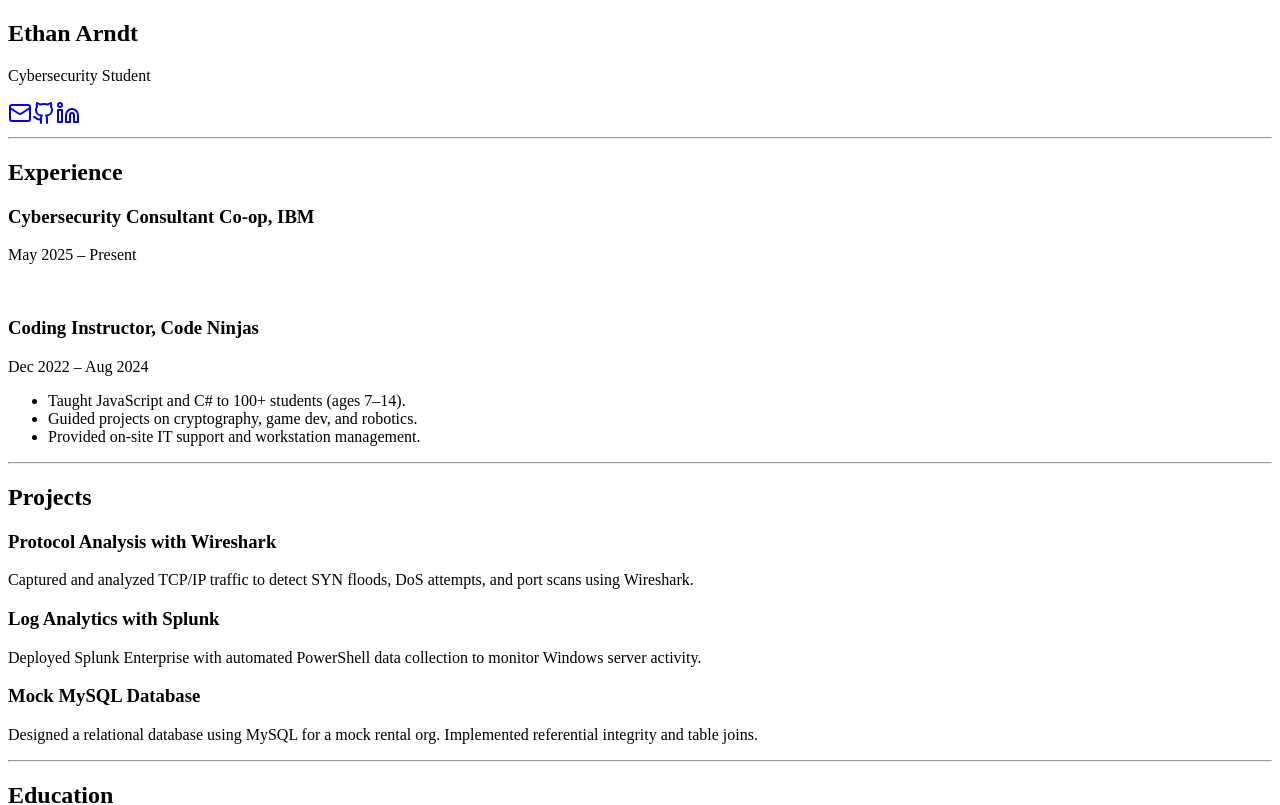
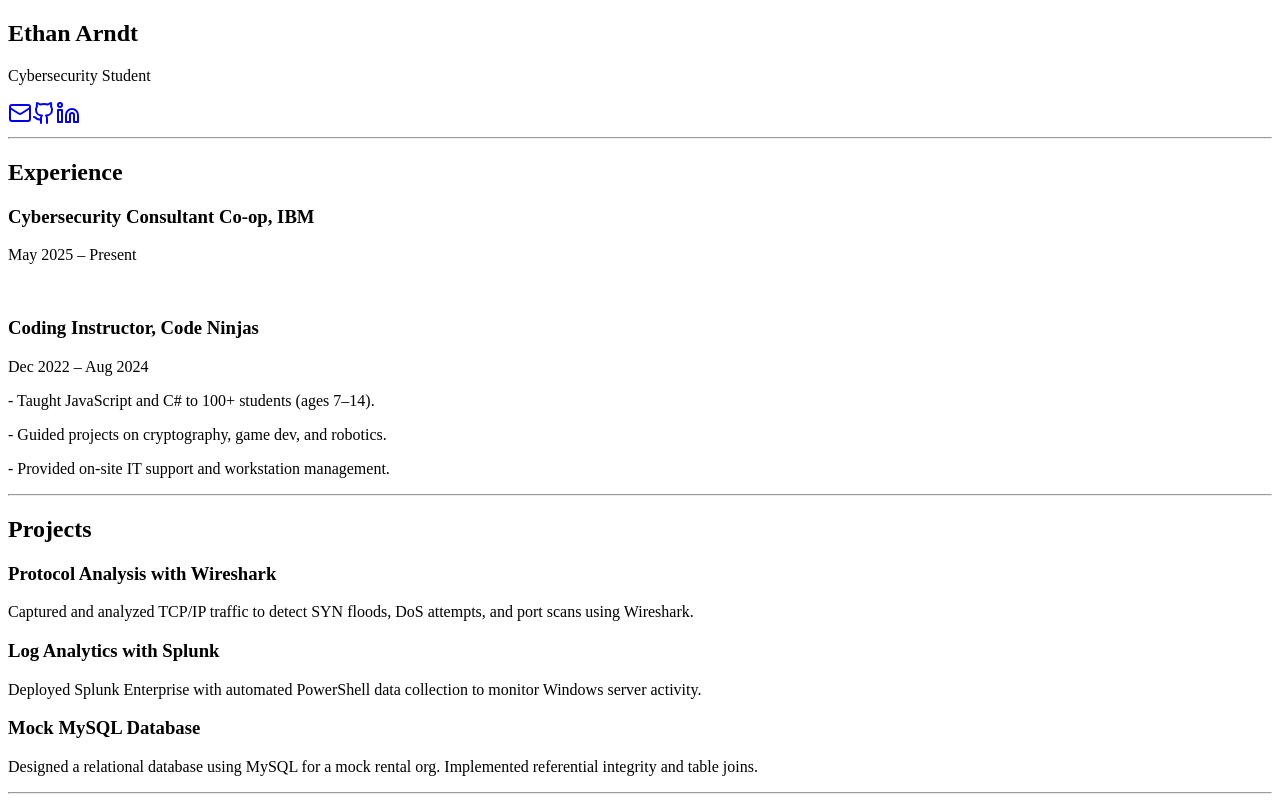
Before and after one commit to ethanarndt7/ethanarndt-portfolio, a Next.js app: page / in a window 1280 px wide. Shown: the top 805 px of the page. Built offline with nearby package versions, Linux system fonts and the light colour scheme.

Commit message:
fixed bullet points

```diff
--- a/src/app/page.tsx
+++ b/src/app/page.tsx
@@ -42,11 +42,11 @@ export default function PortfolioPage() {
           <br></br>
             <h3 className="text-xl font-bold">Coding Instructor, Code Ninjas</h3>
             <p className="text-sm text-gray-400 italic mb-2">Dec 2022 – Aug 2024</p>
-            <ul className="list-disc list-inside text-sm text-gray-300 space-y-1">
-              <li>Taught JavaScript and C# to 100+ students (ages 7–14).</li>
-              <li>Guided projects on cryptography, game dev, and robotics.</li>
-              <li>Provided on-site IT support and workstation management.</li>
-            </ul>
+            <div className="text-sm text-gray-300 space-y-1 text-center">
+              <p>- Taught JavaScript and C# to 100+ students (ages 7–14).</p>
+              <p>- Guided projects on cryptography, game dev, and robotics.</p>
+              <p>- Provided on-site IT support and workstation management.</p>
+            </div>
           </div>
         </section>
 
```
